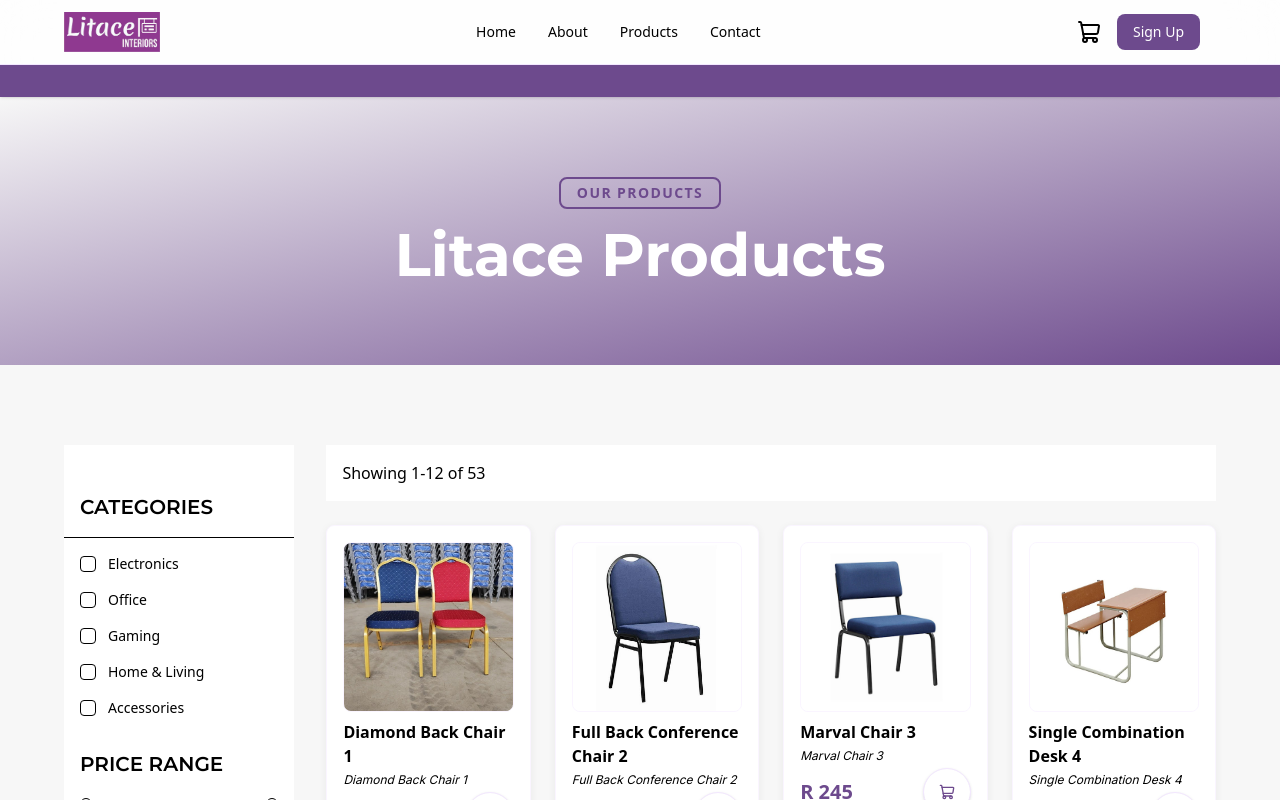
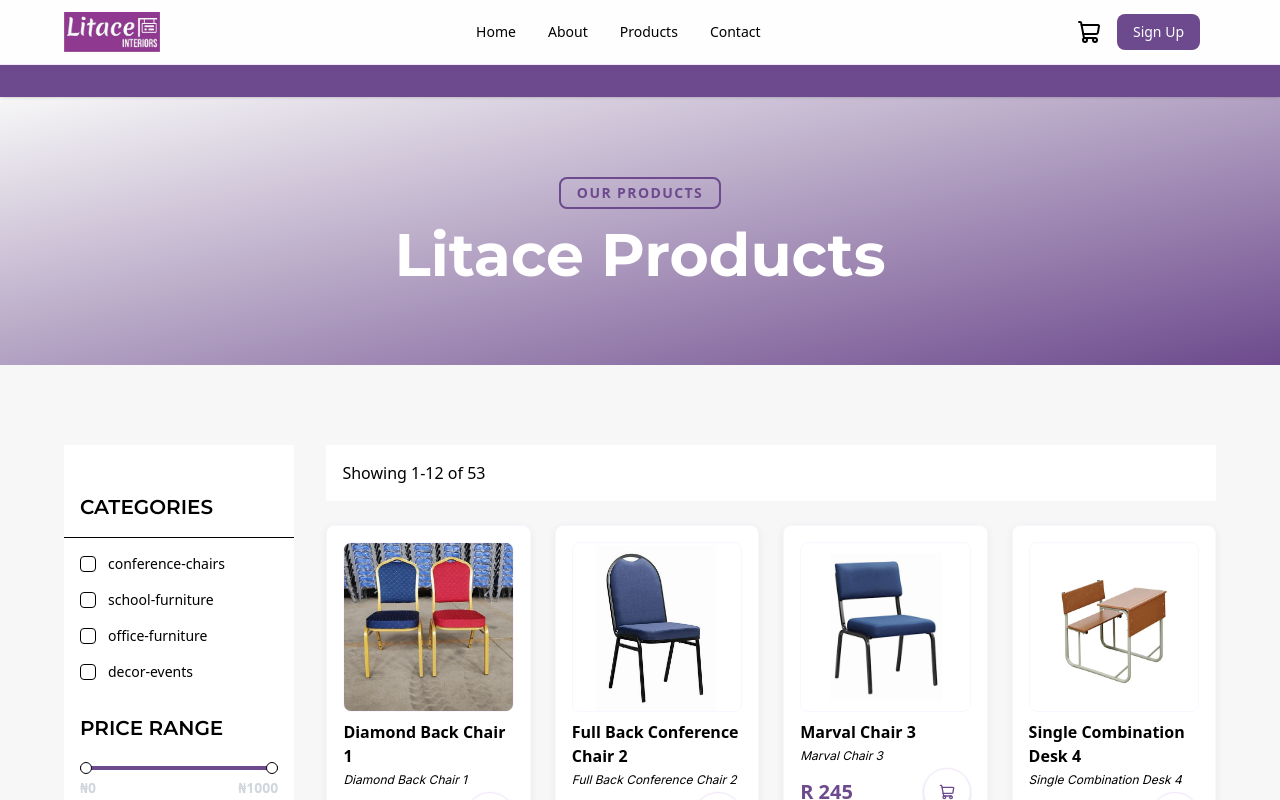
Before and after one commit to hillcrosscollege/LITACE-FURNITURE-FRONTEND, a Next.js app: page /products in a window 1280 px wide. Shown: the top 800 px of the page. Built offline with nearby package versions, Linux system fonts and the light colour scheme.

Commit message:
update to categories

```diff
--- a/app/_views/home_view/home_components/Home_Category.tsx
+++ b/app/_views/home_view/home_components/Home_Category.tsx
@@ -1,6 +1,6 @@
 import Image from "next/image";
-import { products } from "../home_data";
 import App_Full_Text from "@/components/shared/App_Full_Text";
+import { categories } from "@/app/tmp/popularProducts";
 
 const Home_Category = () => {
   return (
@@ -27,7 +27,7 @@ const Home_Category = () => {
         }}
       />
       <div className="grid grid-cols-1 md:grid-cols-2 lg:grid-cols-4 gap-8">
-        {products.map((product, index) => (
+        {categories.map((category, index) => (
           <div key={index}>
             <div className="aspect-square bg-white rounded-xl overflow-hidden mb-6 border border-purple-50">
               <Image
@@ -40,7 +40,7 @@ const Home_Category = () => {
                 className="w-full h-full object-cover group-hover:scale-105 transition-transform duration-700"
               />
             </div>
-            <h3 className="font-headline font-bold text-lg">Category</h3>
+            <h3 className="font-headline font-bold text-lg">{category}</h3>
           </div>
         ))}
       </div>
--- a/app/_views/product_view/products_components/Product_Filter.tsx
+++ b/app/_views/product_view/products_components/Product_Filter.tsx
@@ -2,10 +2,10 @@
 import App_Header_Text from "@/components/app_ui/App_Header_Text";
 import App_Number_Slider from "@/components/app_ui/App_Number_Slider";
 import { cn } from "@/lib/utils";
-import { categories } from "../products_data";
 import App_CheckBox from "@/components/app_ui/App_CheckBox";
 import { SetStateAction, useState } from "react";
 import App_Button from "@/components/app_ui/App_Button";
+import { categories } from "@/app/tmp/popularProducts";
 
 const Product_Filter = ({
   style,
@@ -62,10 +62,10 @@ const Product_Filter = ({
         <div className="grid grid-cols-3 lg:flex lg:flex-col gap-4 p-4">
           {categories.map((item) => (
             <App_CheckBox
-              key={item.id}
-              label={item.name}
-              checked={tempCategories.includes(item.name)}
-              onChange={() => toggleCategory(item.name)}
+              key={item}
+              label={item}
+              checked={tempCategories.includes(item)}
+              onChange={() => toggleCategory(item)}
             />
           ))}
         </div>
--- a/app/tmp/popularProducts.ts
+++ b/app/tmp/popularProducts.ts
@@ -226,7 +226,7 @@ const images = [
   "/tmp/images/diamond_black_2.jpg",
 ];
 
-const categories = [
+export const categories = [
   "conference-chairs",
   "school-furniture",
   "office-furniture",
```
